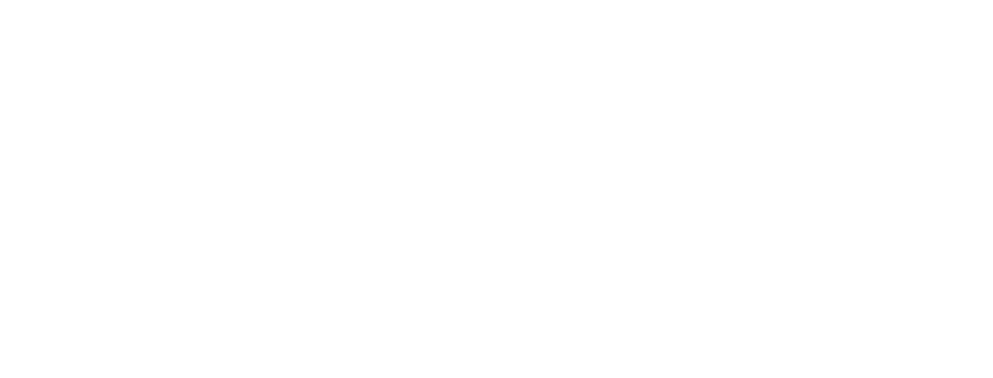
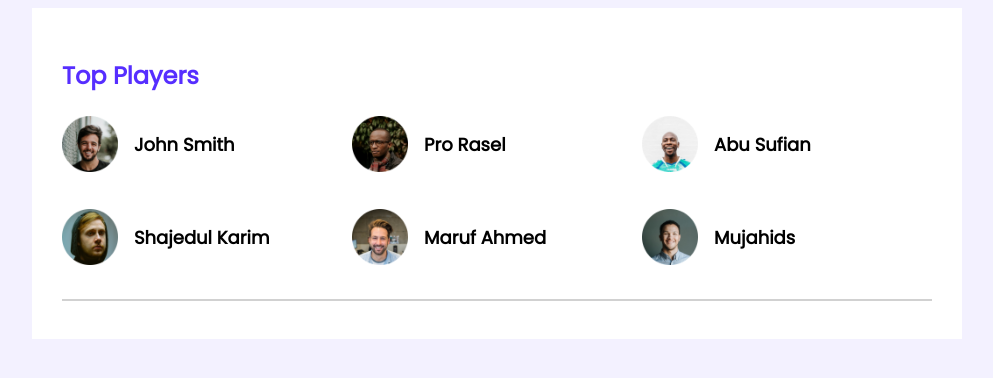
Before and after one commit to hasan-rashid/my-third-repo, a plain HTML site: page index.html in a window 1280 px wide. Shown: the whole page, without its empty margins (143-1136 px from the left). Drawn offline with Linux system fonts and the light colour scheme.

Commit message:
all players added

```diff
--- a/index.html
+++ b/index.html
@@ -4,9 +4,60 @@
     <meta charset="UTF-8">
     <meta http-equiv="X-UA-Compatible" content="IE=edge">
     <meta name="viewport" content="width=device-width, initial-scale=1.0">
-    <title>Document</title>
+    <title>Leader Board</title>
+
+    <!-- style sheet -->
+    <link rel="stylesheet" href="styles/style.css">
+
 </head>
 <body>
+    <!-- Header start -->
+    <header>
+
+    </header>
+    <!-- Header end -->
+    <main>
+        <!-- Top players and top blog -->
+        <section class="container">
+
+            <div class="top-players">
+
+                <h2 class="section-title">Top Players</h2>
+
+                <div class="players">
+
+                    <div class="player">
+                        <img src="images/players/player-1.png" alt="">
+                            <h3 class="player-name">John Smith</h3>
+                    </div>
+                    <div class="player">
+                        <img src="images/players/player-2.png" alt="">
+                           <h3 class="player-name">Pro Rasel</h3>
+                    </div>
+                    <div class="player">
+                        <img src="images/players/player-4.png" alt="">
+                         <h3 class="player-name">Abu Sufian</h3>
+                    </div>
+                    <div class="player">
+                        <img src="images/players/player-6.png" alt="">
+                        <h3 class="player-name">Shajedul Karim</h3>
+                    </div>
+                    <div class="player">
+                        <img src="images/players/player-3.png" alt="">
+                        <h3 class="player-name">Maruf Ahmed</h3>
+                    </div>
+                    <div class="player">
+                        <img src="images/players/player-5.png" alt="">
+                        <h3 class="player-name">Mujahids</h3>
+                    </div>
+
+                </div>
+
+            </div>
+            <hr>
+        </section>
+    </main>
+
 
 </body>
 </html>
--- a/styles/style.css
+++ b/styles/style.css
@@ -0,0 +1,48 @@
+/* fonts */
+@import url('https://fonts.googleapis.com/css2?family=Poppins&family=Spectral&display=swap');
+
+/* common styles or utility*/
+
+body{
+    font-family: 'Poppins', sans-serif;
+    background-color: #F3F1FF;
+}
+
+main{
+    display: flex;
+    justify-content: center;
+}
+.container{
+    background-color: #FFFFFF;
+    width: 870px;
+    padding: 30px;
+}
+hr{
+    border: 1px solid #D1D1D1;
+    margin-top: 30px;
+}
+/* top players style  */
+
+.section-title{
+    color:#562EFF ;
+    font-size: 24px;
+}
+.players{
+    display: grid;
+    grid-template-columns: repeat(3, 1fr);
+    /* grid-template-columns: 1fr 1fr 1fr;*/
+    row-gap: 30px;
+}
+
+.player{
+    display: flex;
+    align-items: center;
+}
+.player img{
+    width: 56px;
+    height: 56px;
+}
+.player-name{
+    margin-left: 16px;
+    font-size: 18px;
+}
```
